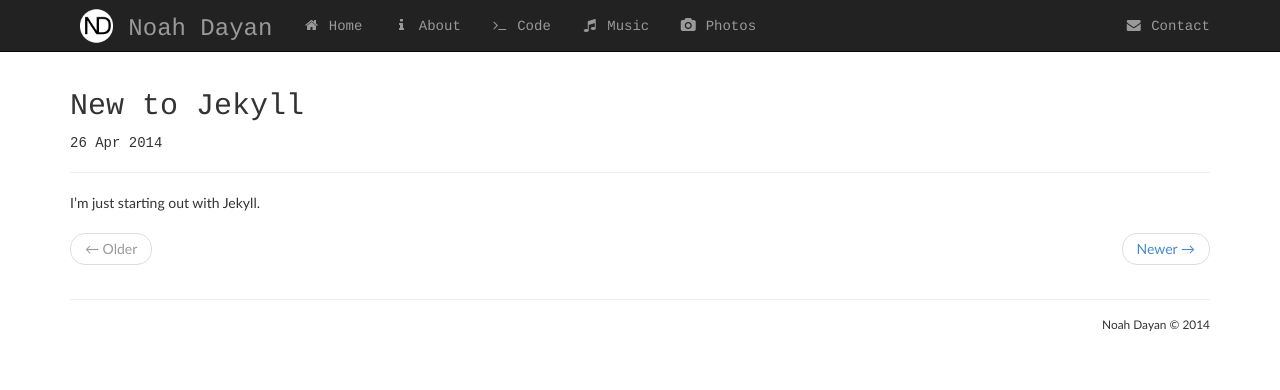
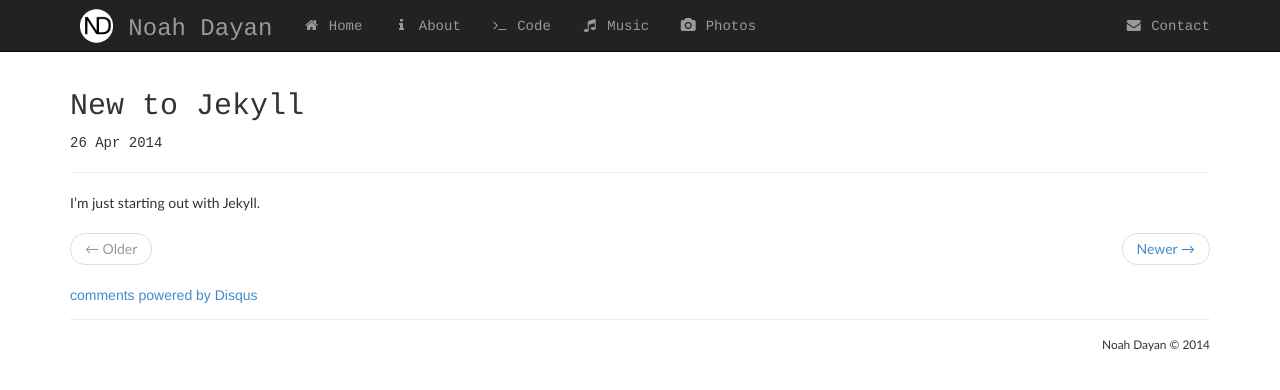
Before and after one commit to noahdayan/noahdayan.github.io, a Jekyll site: the page built from _posts/2014-04-26-new-to-jekyll.markdown, in a window 1280 px wide. Shown: the top 390 px of the page. Built offline with Jekyll 4.4.1, drawn with Linux system fonts in a browser that asks for light colours; Markdown is read by kramdown in place of the engine named in the settings; comment, search, counter and statistics services are not loaded; some of the changed lines change nothing that is shown.

Commit message:
Added Disqus functionality

```diff
--- a/_layouts/post.html
+++ b/_layouts/post.html
@@ -26,4 +26,19 @@
 		</ul>
 	</div>
 
+	<div id="disqus_thread"></div>
+	<script type="text/javascript">
+    	/* * * CONFIGURATION VARIABLES: EDIT BEFORE PASTING INTO YOUR WEBPAGE * * */
+    	var disqus_shortname = 'noahdayan'; // required: replace example with your forum shortname
+
+    	/* * * DON'T EDIT BELOW THIS LINE * * */
+    	(function() {
+        	var dsq = document.createElement('script'); dsq.type = 'text/javascript'; dsq.async = true;
+        	dsq.src = '//' + disqus_shortname + '.disqus.com/embed.js';
+        	(document.getElementsByTagName('head')[0] || document.getElementsByTagName('body')[0]).appendChild(dsq);
+    	})();
+	</script>
+	<noscript>Please enable JavaScript to view the <a href="http://disqus.com/?ref_noscript">comments powered by Disqus.</a></noscript>
+	<a href="http://disqus.com" class="dsq-brlink">comments powered by <span class="logo-disqus">Disqus</span></a>
+
 </div>
```
